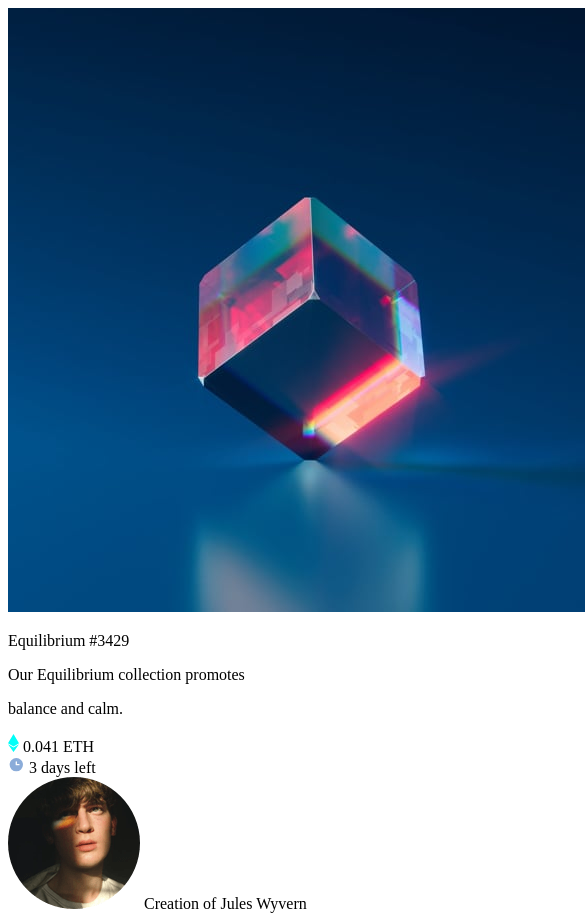
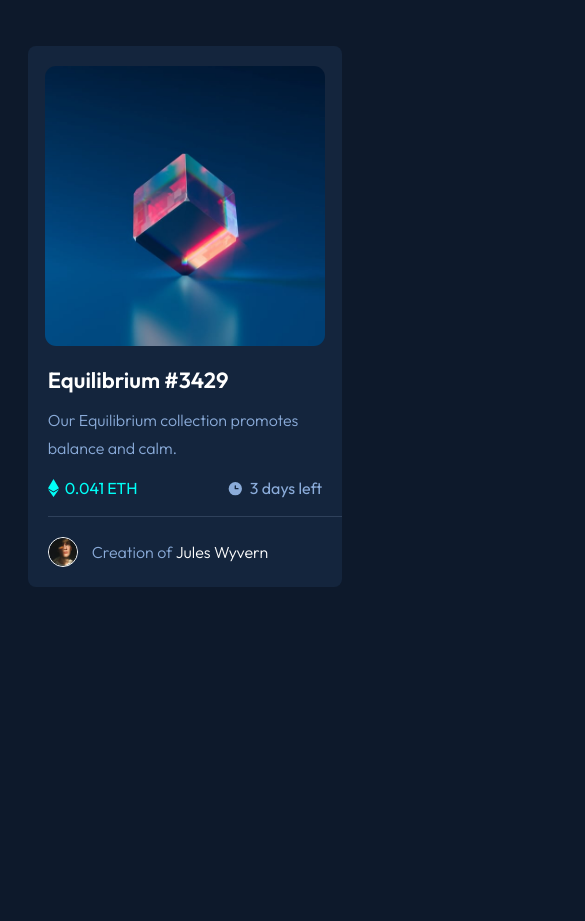
Before and after one commit to KeniaMachaca/nft-card-component, a plain HTML site: page index.html in a window 390 px wide. Shown: the top 921 px of the page, 585 px wide, since content can reach past the window. After the commit the page ends 890 px from the top, so only its background shows below. Drawn offline with Linux system fonts and the light colour scheme.

Commit message:
mobile realizado

```diff
--- a/index.html
+++ b/index.html
@@ -8,7 +8,10 @@
 
   <title>NFT preview card component</title>
 
-  <link rel="stylesheet" href="./style.css">
+  <link rel="stylesheet" href="./style/style.css">
+  <link rel="preconnect" href="https://fonts.googleapis.com">
+  <link rel="preconnect" href="https://fonts.gstatic.com" crossorigin>
+  <link href="https://fonts.googleapis.com/css2?family=Outfit:wght@300;400;600&display=swap" rel="stylesheet">
 
 </head>
 <body>
@@ -37,10 +40,13 @@
         </div>
       </div>
 
-      <div class="nft-card-bottom_ creacion">
+      <div class="nft-card-bottom__creacion">
         <img src="./assets/image-avatar.png" alt="avatar image">
-        <span>Creation of</span>
-        <span>Jules Wyvern</span>
+        <div>
+          <span>Creation of</span>
+          <span>Jules Wyvern</span>
+        </div>
+
 
       </div>
     </div>
--- /dev/null
+++ b/style/style.css
@@ -0,0 +1,134 @@
+:root{
+    --Soft-blue: hsl(215, 51%, 70%);
+    --Cyan: hsl(178, 100%, 50%);
+    --Very-dark-blue-main: hsl(217, 54%, 11%); /*main BG*/
+    --Very-dark-blue-card: hsl(216, 50%, 16%); /*card BG*/
+    --Very-dark-blue-line: hsl(215, 32%, 27%); /*line*/
+    --White: hsl(0, 0%, 100%);
+
+    --Name-stats-Font-size: 18px; /*paragraph*/
+}
+
+html,
+body{
+    margin: 0;
+    box-sizing: border-box;
+    font-family: 'Outfit', sans-serif;
+    width: 370px;
+    height: 100vh;
+}
+
+body{
+    background: var(--Very-dark-blue-main);
+}
+
+.nft-card{
+    border-radius: 8px;
+    width: 85%;
+    margin: 0 auto;
+    background: var(--Very-dark-blue-card);
+    margin-top: 46px;
+}
+
+.nft-card-top{
+    size: auto;
+    display: flex;
+    align-items: center;
+    justify-content: center;
+    align-content: center;
+    margin-bottom: 20px;
+}
+
+.nft-card-top img{
+    height: 280px;
+    border-radius: 4%;
+    margin-top: 20px;
+}
+
+.nft-card-bottom_datos {
+    display: flex;
+    flex-direction: column;
+    margin-left: 20px;
+}
+
+.nft-card-bottom_datos p:nth-child(1){
+    font-weight: 600;
+    color: var(--White);
+    margin: 0;
+    font-size: 22px;
+}
+
+.nft-card-bottom_datos p:nth-child(2), p:nth-child(3) {
+    font-weight: 300;
+    color: var(--Soft-blue);
+    font-size: 16px;
+}
+
+.nft-card-bottom_datos p:nth-child(2){
+    margin-bottom: 0;
+}
+
+.nft-card-bottom_datos p:nth-child(3){
+    margin-top: 8px;
+    margin-bottom: 0;
+}
+
+.nft-card-bottom_descripcion{
+    display: flex;
+    height: 60px;
+    align-items: center;
+    align-content: center;
+    justify-content: space-between;
+    margin-left: 20px;
+    margin-right: 20px;
+    margin-bottom: -2px;
+}
+
+.nft-card-bottom_descripcion div:nth-child(1){
+    font-size: var(--Name-stats-Font-size);
+    font-weight: 400;
+    color: var(--Cyan);
+    font-size: 16px;
+    display: flex;
+    align-items: center;
+}
+
+.nft-card-bottom_descripcion div:nth-child(1) > img{
+    margin-right: 6px;
+}
+
+.nft-card-bottom_descripcion div:nth-child(2) > img{
+    margin-right: 6px;
+}
+
+.nft-card-bottom_descripcion div:nth-child(2){
+    font-weight: 400;
+    color: var(--Soft-blue);
+    display: flex;
+    align-items: center;
+}
+
+.nft-card-bottom__creacion{
+    border-top: 1px solid var(--Very-dark-blue-line);
+    display: flex;
+    height: 70px;
+    margin-left: 20px;
+    align-items: center;
+}
+
+.nft-card-bottom__creacion img{
+    border-radius: 50%;
+    border: 1px solid white;
+    height: 28px;
+    margin-right: 14px;
+}
+
+.nft-card-bottom__creacion div span:nth-child(1){
+    font-weight: 300;
+    color: var(--Soft-blue);
+}
+
+.nft-card-bottom__creacion div span:nth-child(2){
+    font-weight: 300;
+    color: var(--White);
+}
```
